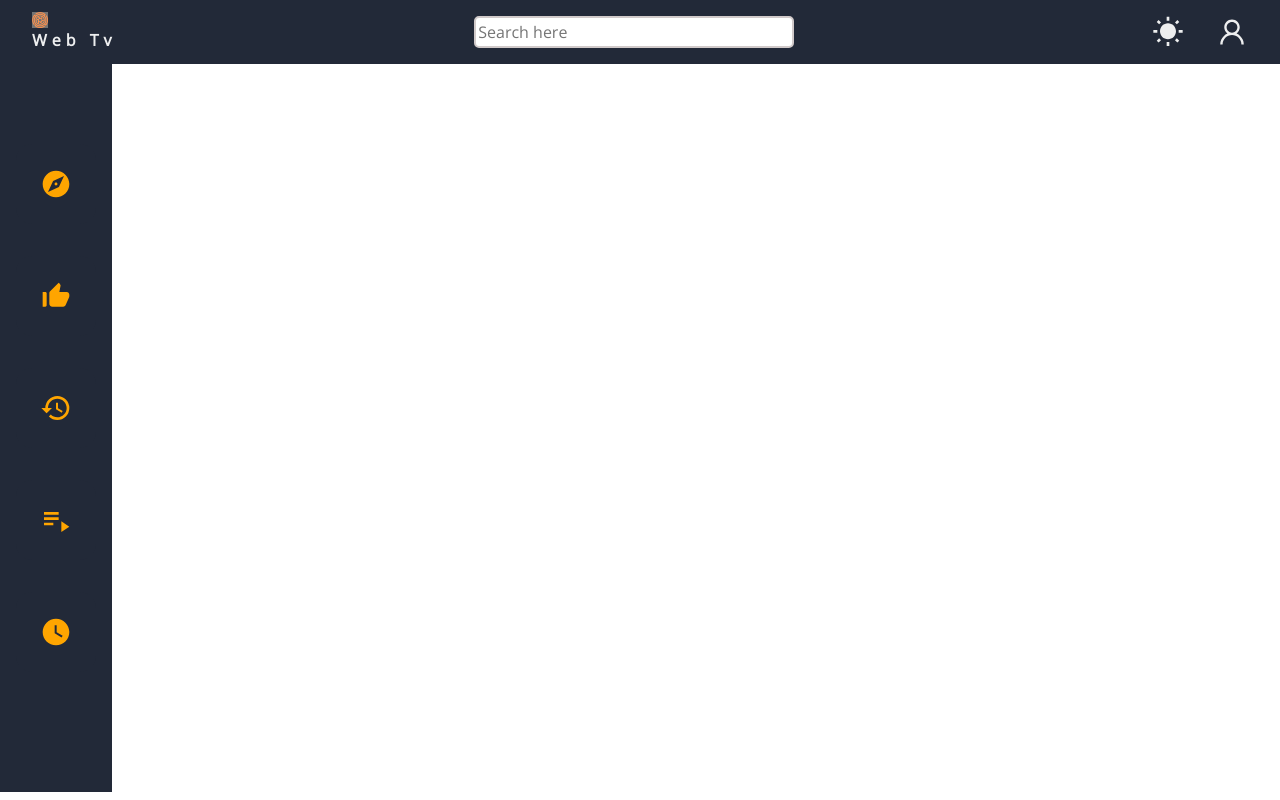
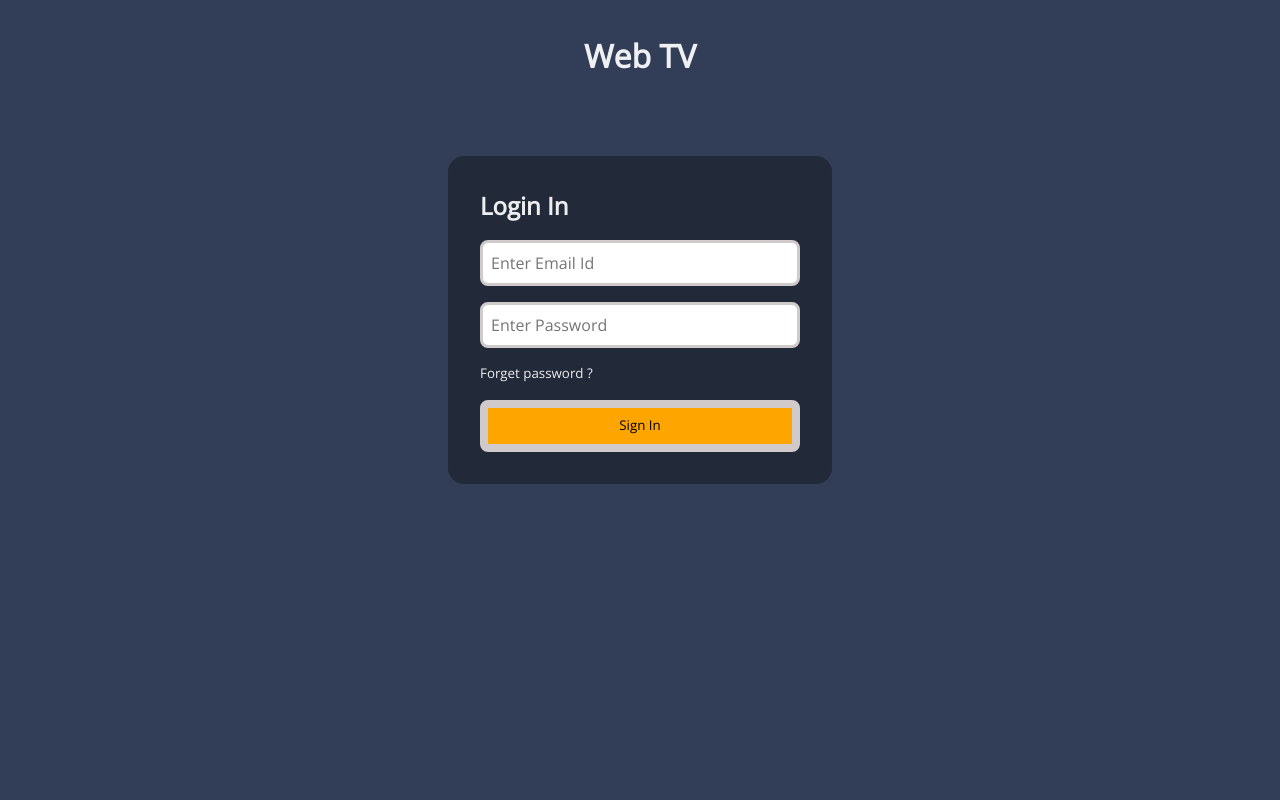
Before and after one commit to veereshbv04/Web-TV-react-video-library, a React (Create React App) app: page /login in a window 1280 px wide. Built offline with nearby package versions, Linux system fonts and the light colour scheme; no server answers; what miragejs would draw is missing.

Commit message:
feat: login page

```diff
--- a/src/App.css
+++ b/src/App.css
@@ -255,3 +255,45 @@ div .dark{
     font-size: 2rem;
     cursor: pointer;
 }
+
+.full-container{
+    display:flex;
+    flex-direction: column;
+    align-items: center;
+    color: var(--TEXT-COLOR);
+    padding-top: 2rem;
+    position: fixed;
+    width: 100vw;
+    height: 100vh;
+    background-color: var(--CARD-BACKGROUND);
+}
+
+
+input{
+    padding: 0.5rem;
+    border-radius: 0.5rem;
+    min-width: 20rem;
+    border: solid  var(--GRAY);
+}
+
+button{
+    cursor: pointer;
+    border-radius: 0.5rem;
+    padding: 0.5rem;
+    border: solid 8px var(--GRAY);
+    background-color: var(--PRIMARY_COLOR);
+}
+
+.container{
+    display: flex;
+    flex-direction: column;
+    padding: 2rem;
+    gap: 1rem;
+    border-radius: 1rem;
+    color: var(--TEXT-COLOR);
+    position: absolute;
+    top: 40%;
+    left: 50%;
+    background-color: var(--BACKGROUND-COLOR);
+    transform: translate(-50%, -50%);
+}
--- a/src/components/Header.jsx
+++ b/src/components/Header.jsx
@@ -2,6 +2,7 @@ import {MdNightlight, MdWbSunny} from "react-icons/md"
 import { AiOutlineUser } from "react-icons/ai";
 
 import { useTheme } from "../contexts";
+import {Link} from "react-router-dom";
 
 export default function Header(){
     const {theme, setTheme} = useTheme()
@@ -13,7 +14,8 @@ export default function Header(){
         <div className="header-cta">
            {theme==="dark"?<MdWbSunny onClick={()=>setTheme("light")} className="icons"/>:<MdNightlight onClick={()=>setTheme("dark")} className="icons"/>}
 
-            <AiOutlineUser  className="icons"/>
+          <Link to="/login"><AiOutlineUser className="icons"/></Link>
+
 
         </div>
     </div>
--- a/src/pages/Authentication/Login.jsx
+++ b/src/pages/Authentication/Login.jsx
@@ -1,5 +1,14 @@
 export default function Login(){
     return (
-        <h1>This is login page</h1>
+        <div className="full-container">
+            <h1>Web TV</h1>
+            <div className="container">
+                 <h2 className="subheading">Login In</h2>
+                <input className="input" placeholder="Enter Email Id" type="email"/>
+                <input className="input" placeholder="Enter Password" type="password"/>
+                <small className="error-message green"><a>Forget password ?</a></small>
+                <button className="btn btn-primary"><a href="/pages/home.html">Sign In</a></button>
+            </div>
+        </div>
     )
 }
```
